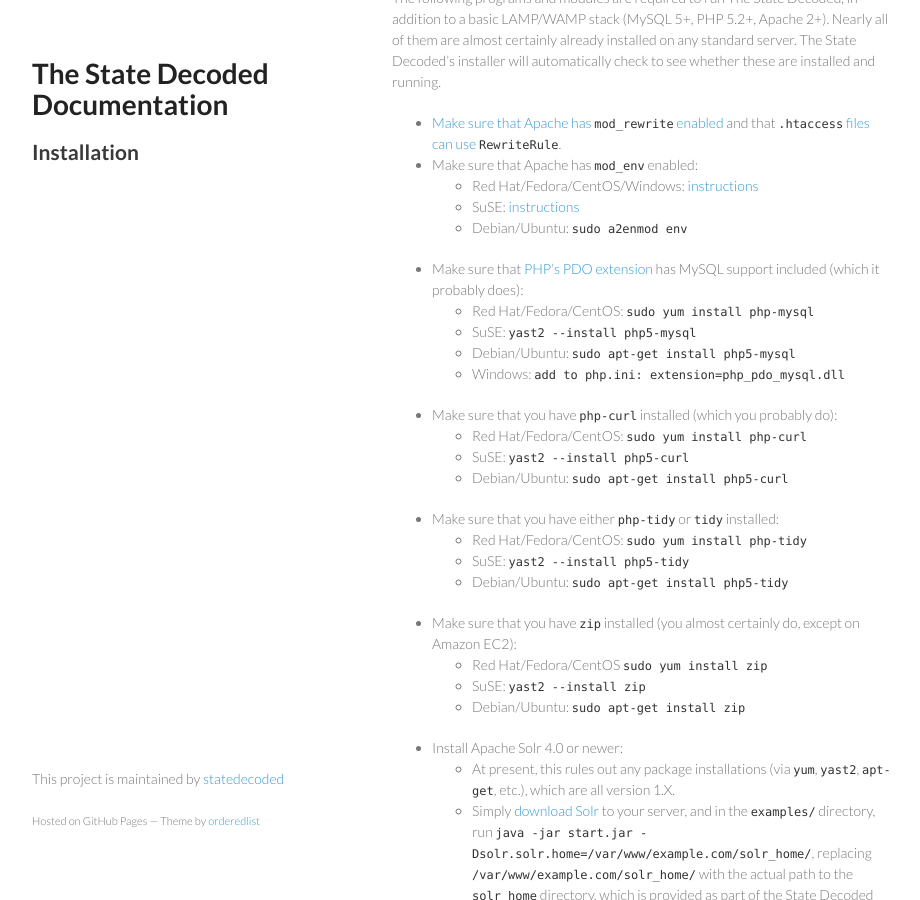
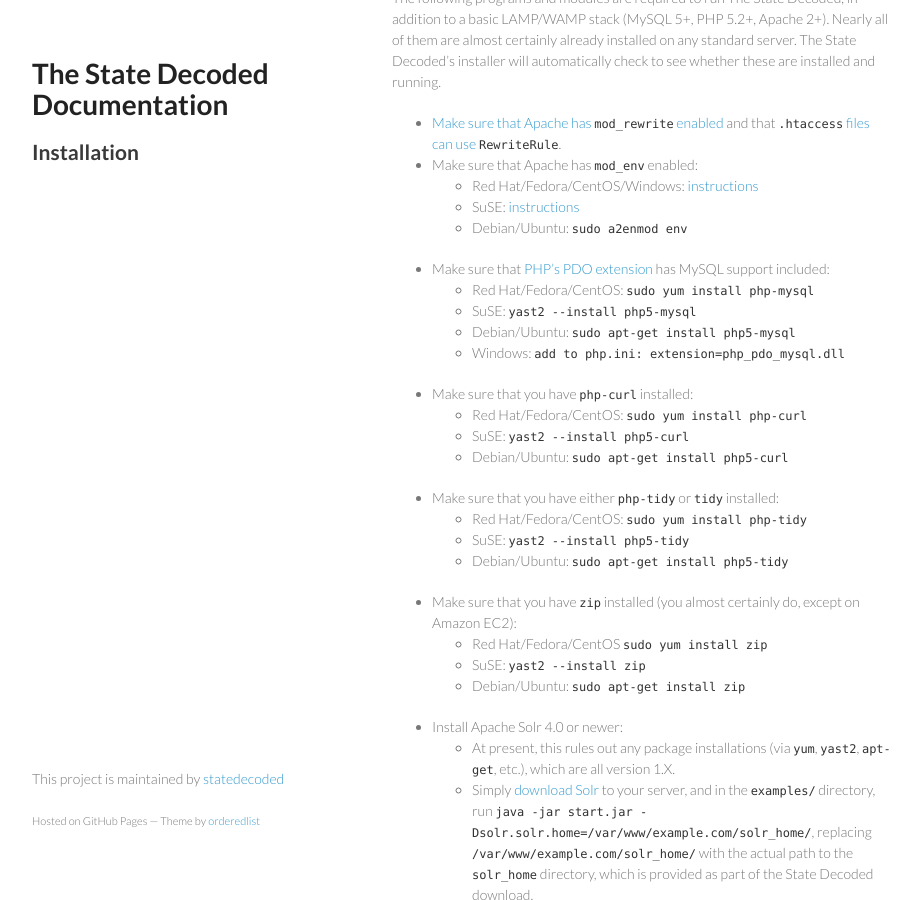
Before and after one commit to statedecoded/documentation, a Jekyll site: the page built from installation.md, in a window 1280 px wide and 900 px high, scrolled down 444 px. Shown: the whole window, without its empty margins (178-1098 px from the left). Built offline with Jekyll 4.4.1, drawn with Linux system fonts in a browser that asks for light colours.

Commit message:
Remove reundant commentary

```diff
--- a/installation.md
+++ b/installation.md
@@ -18,12 +18,12 @@ The following programs and modules are required to run The State Decoded, in add
 	* Red Hat/Fedora/CentOS/Windows: [instructions](http://serverfault.com/questions/56394/how-do-i-enable-apache-modules-from-the-command-line-in-redhat/56435#56435)
 	* SuSE: [instructions](http://johannesluderschmidt.de/lang/en-us/django-invalid-command-setenv-in-opensuse/291/)
 	* Debian/Ubuntu: `sudo a2enmod env`
-* Make sure that [PHP's PDO extension](http://php.net/manual/en/book.pdo.php) has MySQL support included (which it probably does):
+* Make sure that [PHP's PDO extension](http://php.net/manual/en/book.pdo.php) has MySQL support included:
 	* Red Hat/Fedora/CentOS: `sudo yum install php-mysql`
 	* SuSE: `yast2 --install php5-mysql`
 	* Debian/Ubuntu: `sudo apt-get install php5-mysql`
 	* Windows: `add to php.ini: extension=php_pdo_mysql.dll`
-* Make sure that you have `php-curl` installed (which you probably do):
+* Make sure that you have `php-curl` installed:
 	* Red Hat/Fedora/CentOS: `sudo yum install php-curl`
 	* SuSE: `yast2 --install php5-curl`
 	* Debian/Ubuntu: `sudo apt-get install php5-curl`
```
